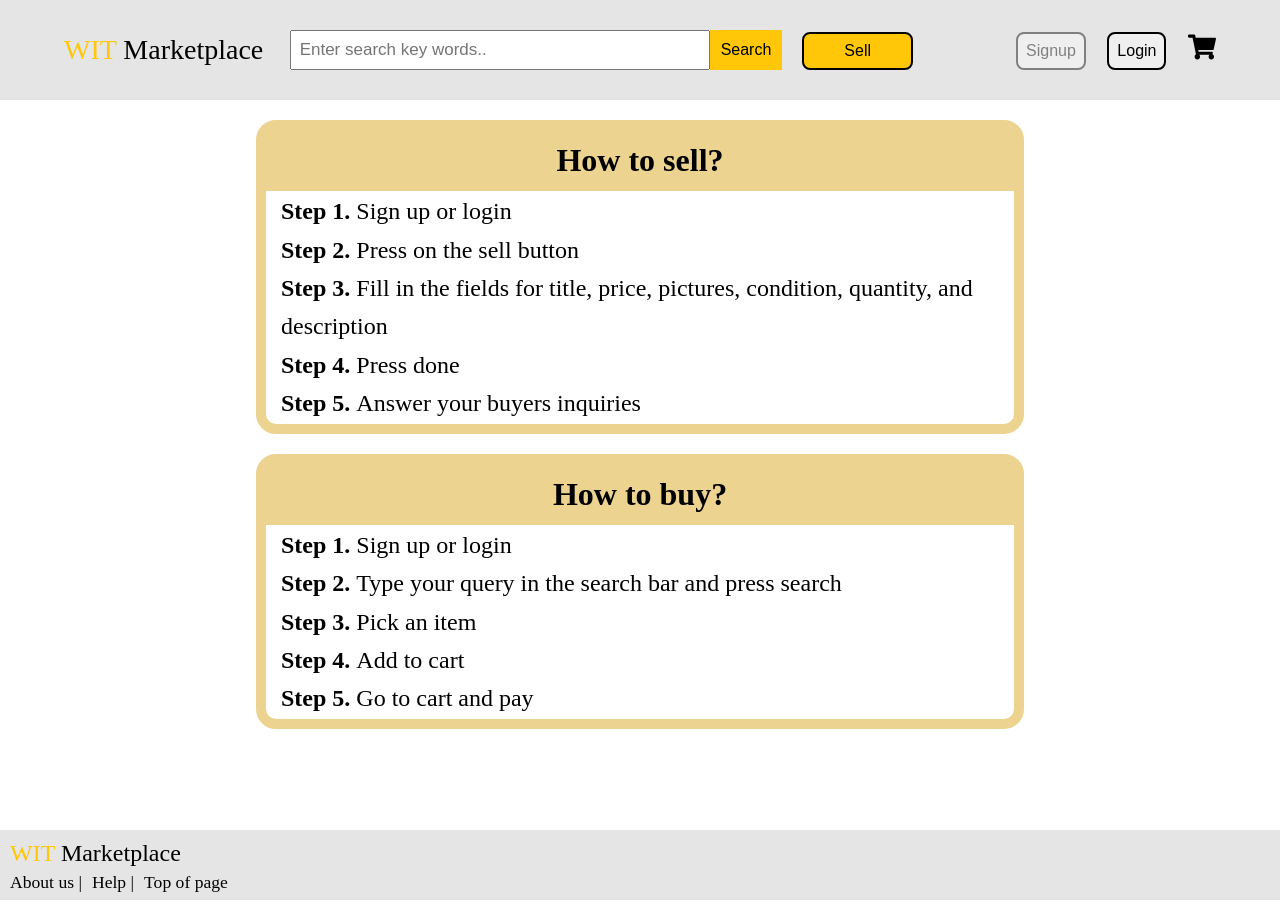
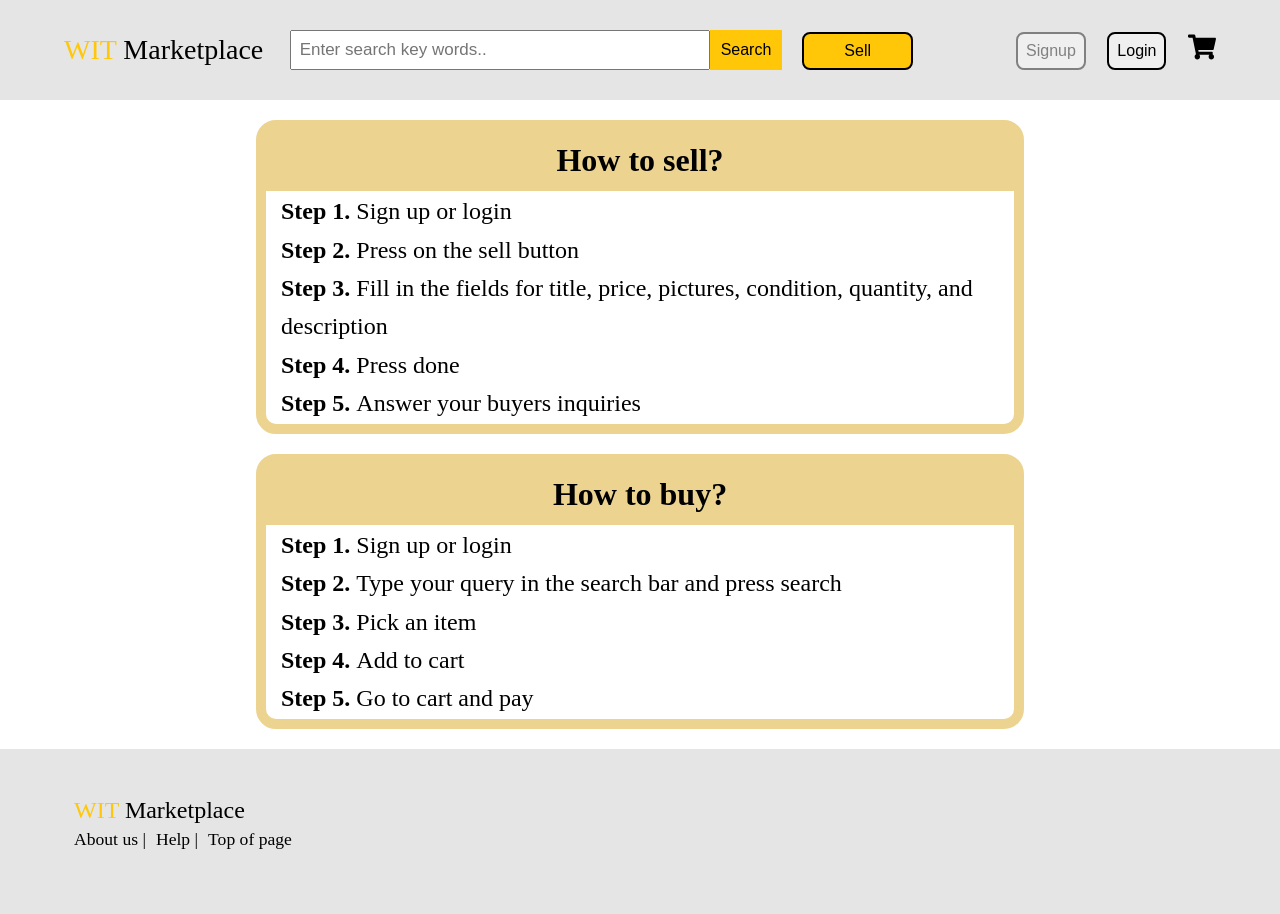
Before and after one commit to Stinny/WIT-Marketplace, a React (Create React App) app in the folder client/: page /Help in a window 1280 px wide. Built offline with nearby package versions, Linux system fonts and the light colour scheme.

Commit message:
Done with footer

```diff
--- a/client/src/styles/aboutUs.css
+++ b/client/src/styles/aboutUs.css
@@ -1,7 +1,3 @@
-.aboutUs-con{
-    height: 710px;
-}
-
 .aboutUs-con h2{
     text-align: center;
     background-color: #ecd390;
--- a/client/src/styles/footer.css
+++ b/client/src/styles/footer.css
@@ -1,7 +1,9 @@
 .footer-con {
-  width: 100%;
-  height: 70px;
   background-color: #e5e5e5;
+  padding-top: 3%;
+  padding-bottom: 5%;
+  margin-top: auto;
+  padding-left: 5%;
 }
 
 .footer-logo{
--- a/client/src/styles/help.css
+++ b/client/src/styles/help.css
@@ -1,7 +1,3 @@
-.help-con{
-    height: 710px;
-}
-
 .help-con h2{
     text-align: center;
     background-color: #ecd390;
```
